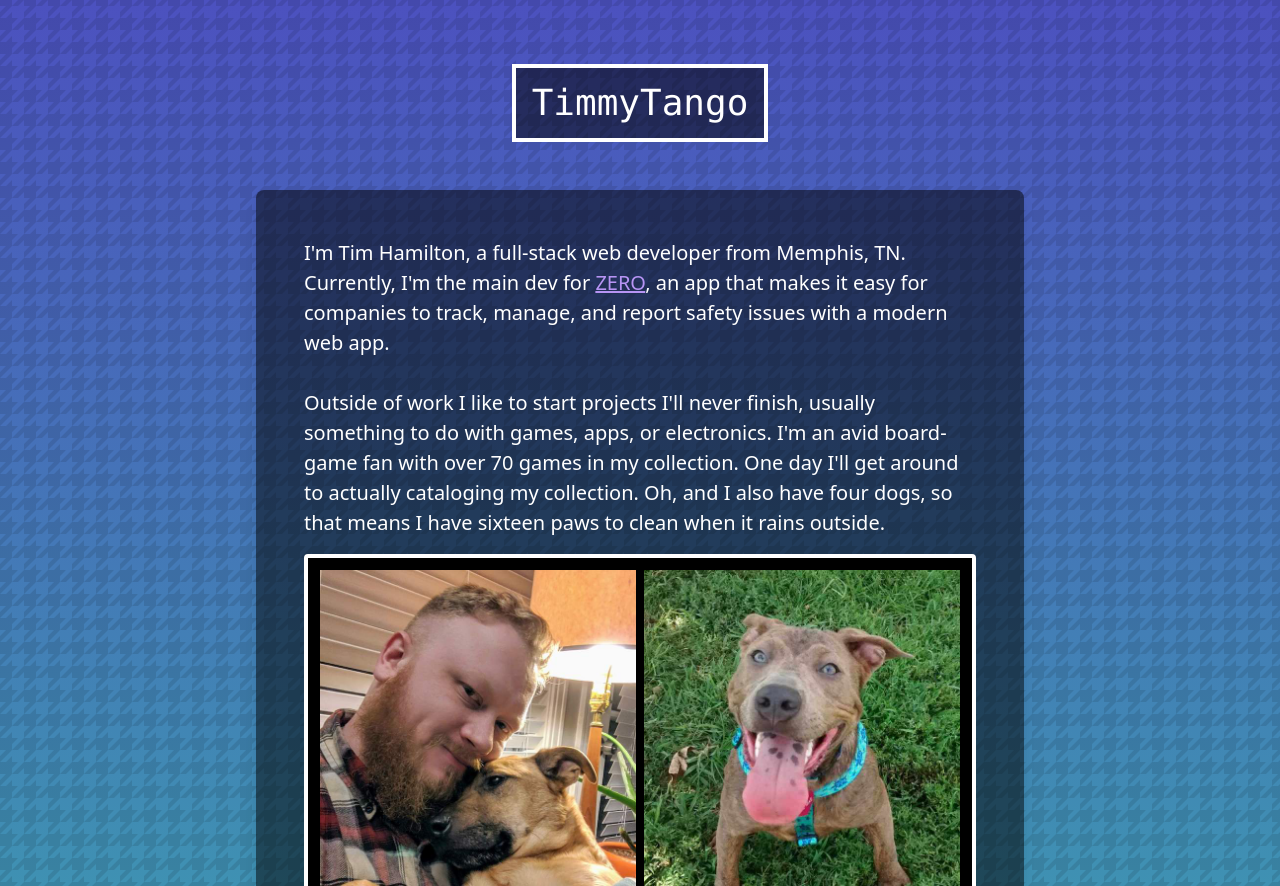
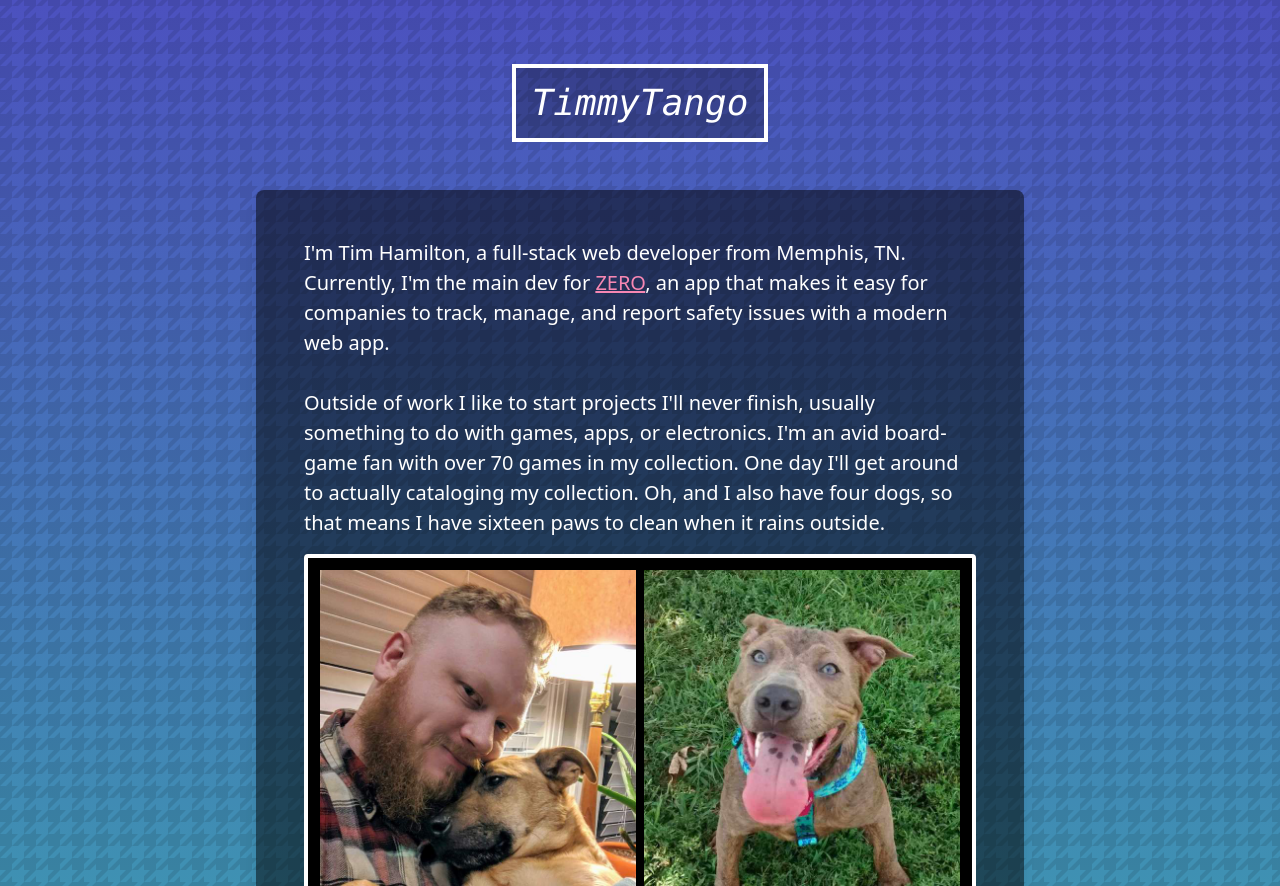
Before and after one commit to TimmyTango/timmytango.com, a website built with Parcel: page src/index.html in a window 1280 px wide. Shown: the top 886 px of the page. Built offline with nearby package versions, Linux system fonts and the light colour scheme.

Commit message:
small tweaks

```diff
--- a/src/index.html
+++ b/src/index.html
@@ -16,7 +16,7 @@
     <section class="about">
         <h1 class="title">TimmyTango</h1>
         <div class="content-container mt-12">
-            <p>I'm Tim Hamilton, a full-stack web developer from Memphis, TN. Currently, I'm the main dev for <a class="underline hover:text-purple-300 text-purple-400" href="https://teamzero.com/">ZERO</a>, an app that makes it easy for companies to track, manage, and report safety issues with a modern web app.</p>
+            <p>I'm Tim Hamilton, a full-stack web developer from Memphis, TN. Currently, I'm the main dev for <a class="underline hover:text-pink-600 text-pink-400" target="_blank" rel="noopener noreferrer" href="https://teamzero.com/">ZERO</a>, an app that makes it easy for companies to track, manage, and report safety issues with a modern web app.</p>
             <br>
             <p>Outside of work I like to start projects I'll never finish, usually something to do with games, apps, or electronics. I'm an avid board-game fan with over 70 games in my collection. One day I'll get around to actually cataloging my collection. Oh, and I also have four dogs, so that means I have sixteen paws to clean when it rains outside.</p>
             <div class="image-wrapper flex-wrap">
--- a/src/index.scss
+++ b/src/index.scss
@@ -14,7 +14,7 @@ section {
     }
 
     .title {
-        @apply font-mono text-4xl text-center border-4 border-white px-4 py-2 bg-black bg-opacity-50;
+        @apply font-mono italic text-4xl text-center border-4 border-white px-4 py-2 bg-black bg-opacity-25;
     }
 }
 
```
